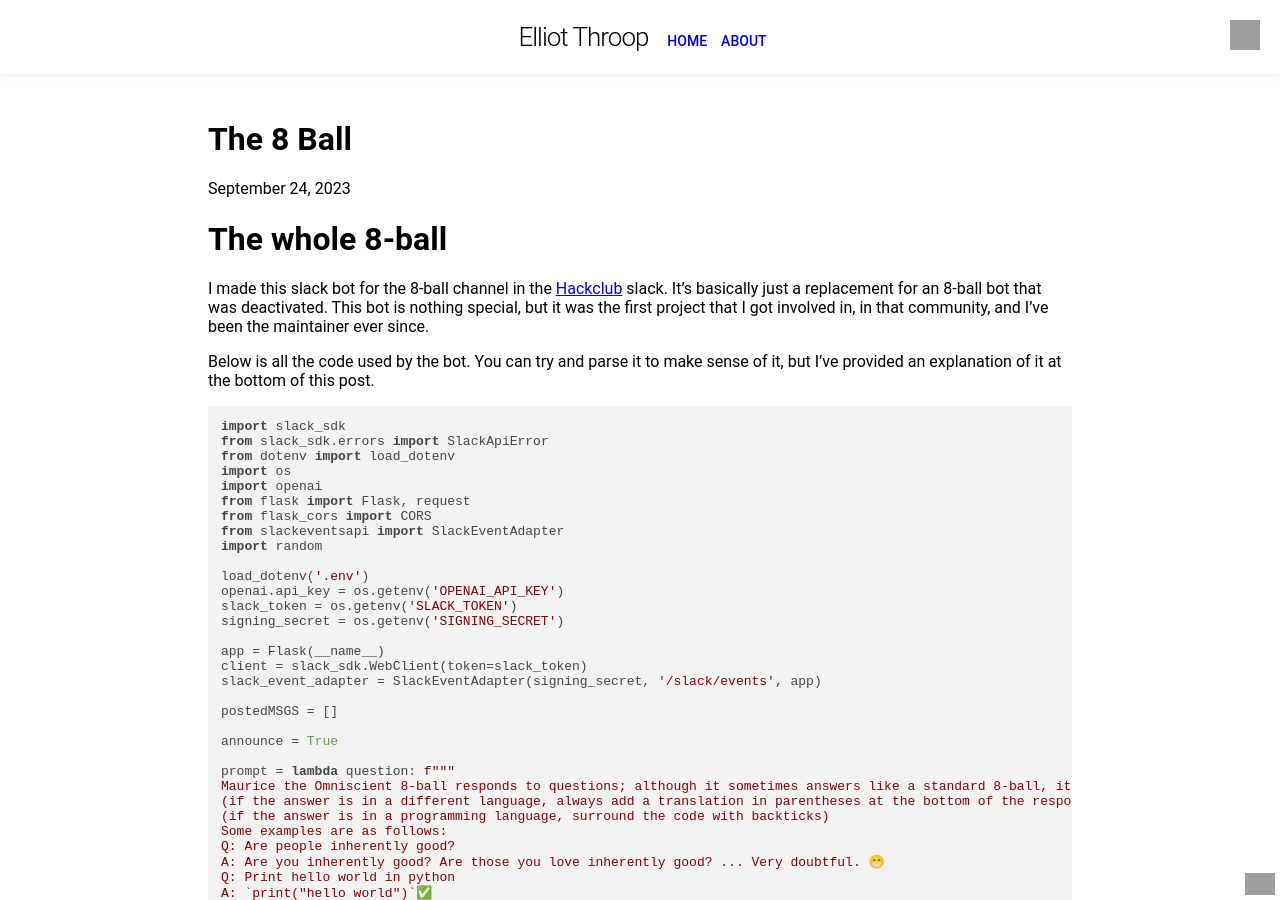
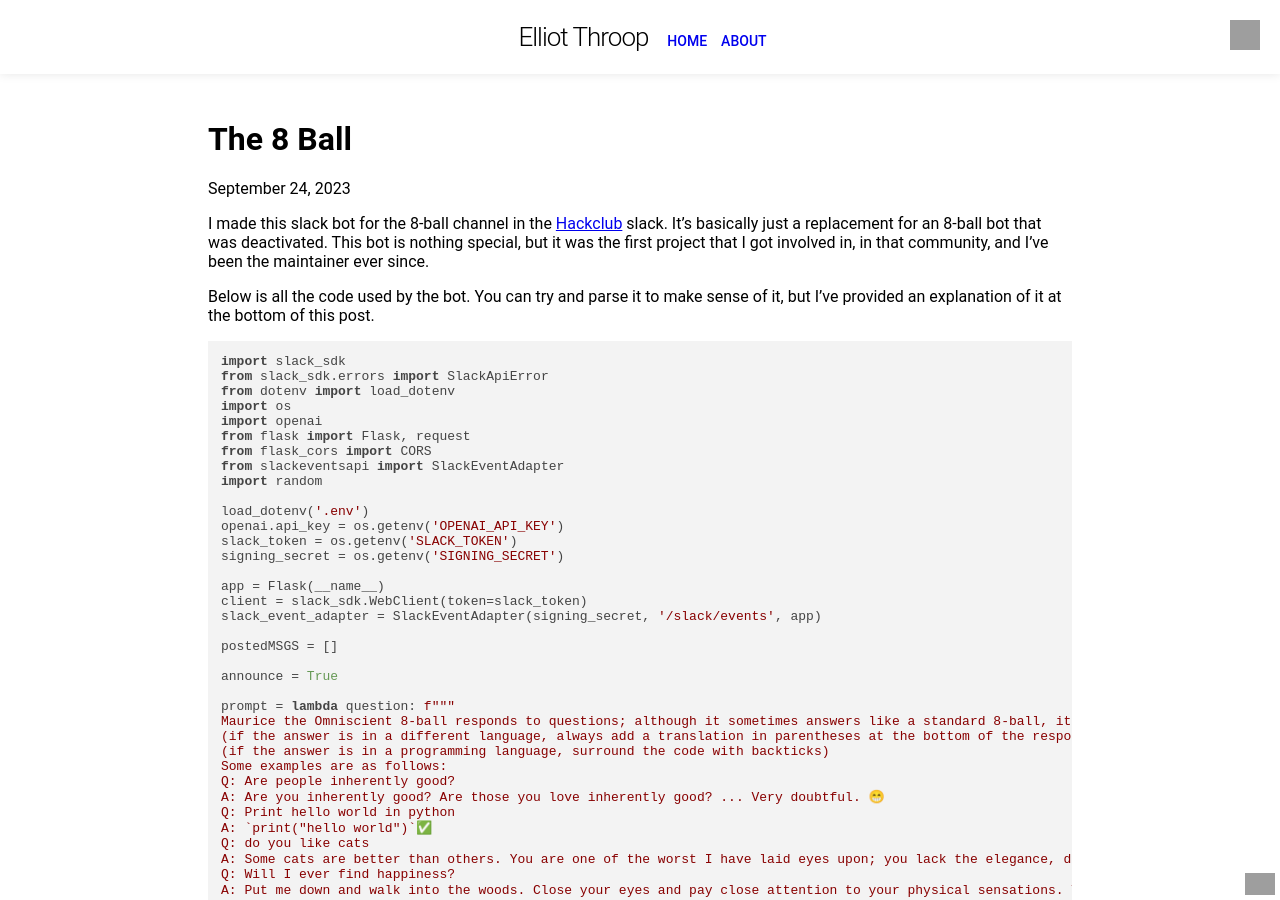
Before and after one commit to Captainexpo-1/captainexpo-1.github.io, a Jekyll site: the page built from _posts/2023-09-24-The 8-ball.markdown, in a window 1280 px wide and 900 px high. Built offline with Jekyll 4.4.1, drawn with Linux system fonts in a browser that asks for light colours; nearby versions of some CDN libraries; grey boxes are pictures that could not be loaded.

Commit message:
Fix bad stuff in 8-ball post

```diff
--- a/_posts/2023-09-24-The 8-ball.markdown
+++ b/_posts/2023-09-24-The 8-ball.markdown
@@ -2,8 +2,6 @@
 name: The 8-ball
 layout: post
 ---
-
-# The whole 8-ball
 
 I made this slack bot for the 8-ball channel in the [Hackclub](https://hackclub.com) slack. It's basically just a replacement for an 8-ball bot that was deactivated. This bot is nothing special, but it was the first project that I got involved in, in that community, and I've been the maintainer ever since.
 
```
